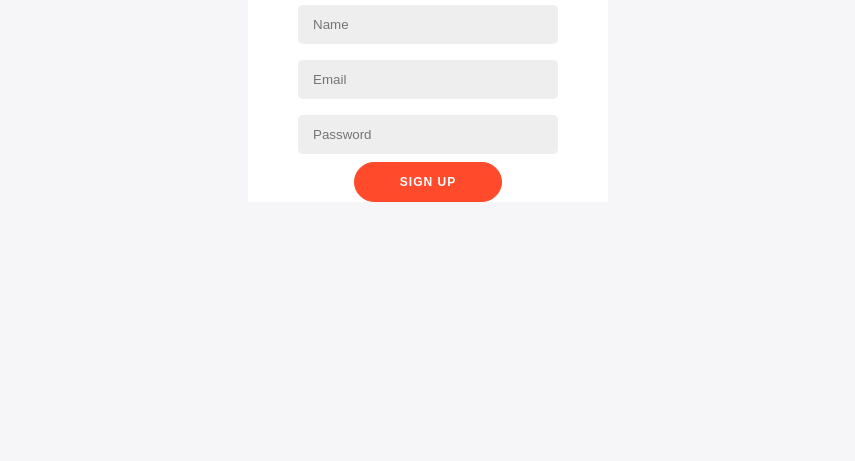
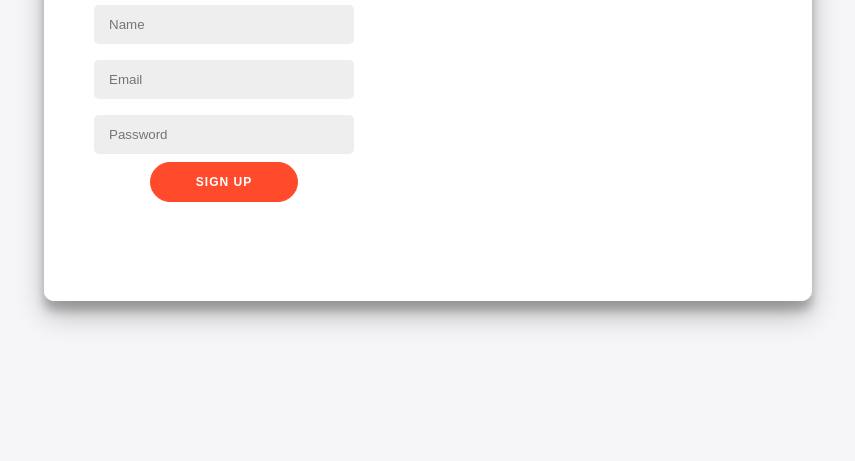
Before and after one commit to AayuAmor/Animated-Login-Page, a plain HTML site: page index.html in a window 1280 px wide. Shown: the part 339-800 px from the top of the page, without its empty margins (212-1067 px from the left). Drawn offline with Linux system fonts and the light colour scheme.

Commit message:
Positioning sign-up form container to left in order to add sign-in container

```diff
--- a/style.css
+++ b/style.css
@@ -73,3 +73,21 @@ input {
   width: 100%;
   border-radius: 5px;
 }
+.container {
+  background-color: #fff;
+  border-radius: 10px;
+  box-shadow: 0 14px 28px rgba(0, 0, 0, 0.25),
+              0 10px 10px rgba(0, 0, 0, 0.22);
+  position: relative;
+  overflow: hidden;
+  width: 768px;
+  max-width: 100%;
+  min-height: 480px;
+}
+
+.form-container {
+  position: absolute;
+  top: 0;
+  height: 100%;
+  transition: all 0.6s ease-in-out;
+}
```
